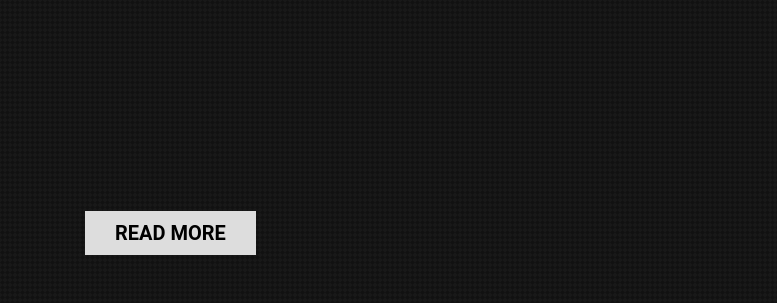
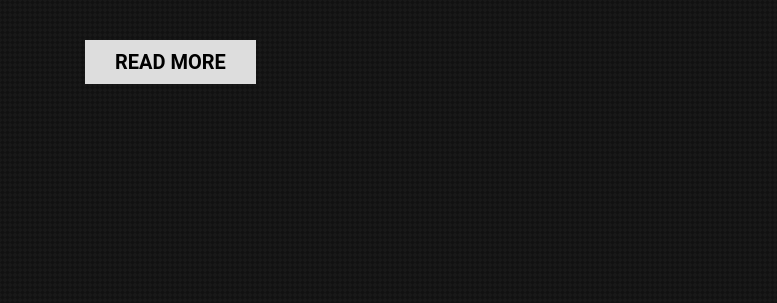
Before and after one commit to denisvovchenko/skoumal, a website: page src/index.html in a window 1280 px wide. Shown: the part 1385-1688 px from the top of the page, 0-777 px from the left. Drawn offline with nearby package versions, Linux system fonts and the light colour scheme; files that its build step writes are made by us from their sources.

Commit message:
small fixes

```diff
--- a/src/index.html
+++ b/src/index.html
@@ -101,6 +101,7 @@
                 Beyond performing the traditional classical repertoire and seldom-heard concertos (Dvořák, Novák), Adam Skoumal often includes his own compositions. He has also made several CD, Radio and TV recordings, including concertos by Rachmaninoff.
               </p>
             </div>
+            <button class="bio__btn btn" type="button">Read more</button>
           </div>
           <div class="news">
             <h2 class="block-title">News</h2>
@@ -124,8 +125,6 @@
             </picture>
           </div>
         </div>
-
-        <button class="bio__btn btn" type="button">Read more</button>
       </div>
     </section>
 
--- a/src/scss/blocks/bio.scss
+++ b/src/scss/blocks/bio.scss
@@ -19,7 +19,6 @@
   grid-template-columns: 60% 1fr;
   grid-template-rows: auto 1fr;
   grid-gap: 30px;
-  margin-bottom: 25px;
   overflow: hidden;
 
 
@@ -38,11 +37,6 @@
   }
 }
 
-.news {
-  grid-column: 2;
-  grid-row: 1;
-}
-
 .bio__text {
   &:first-child {
     margin-top: 0;
@@ -58,6 +52,10 @@
   transition: 0.4s ease-in-out;
 }
 
+.bio__btn {
+  margin-top: 25px;
+}
+
 .bio__img-wrapper {
   grid-column: 2;
   grid-row: 2;
@@ -66,7 +64,6 @@
     display: none;
   }
 }
-
 
 .bio-popup__block {
   display: flex;
--- a/src/scss/blocks/news.scss
+++ b/src/scss/blocks/news.scss
@@ -1,4 +1,7 @@
 .news {
+  grid-column: 2;
+  grid-row: 1;
+
   @media #{$max-md} {
     grid-column: 1;
   }
```
